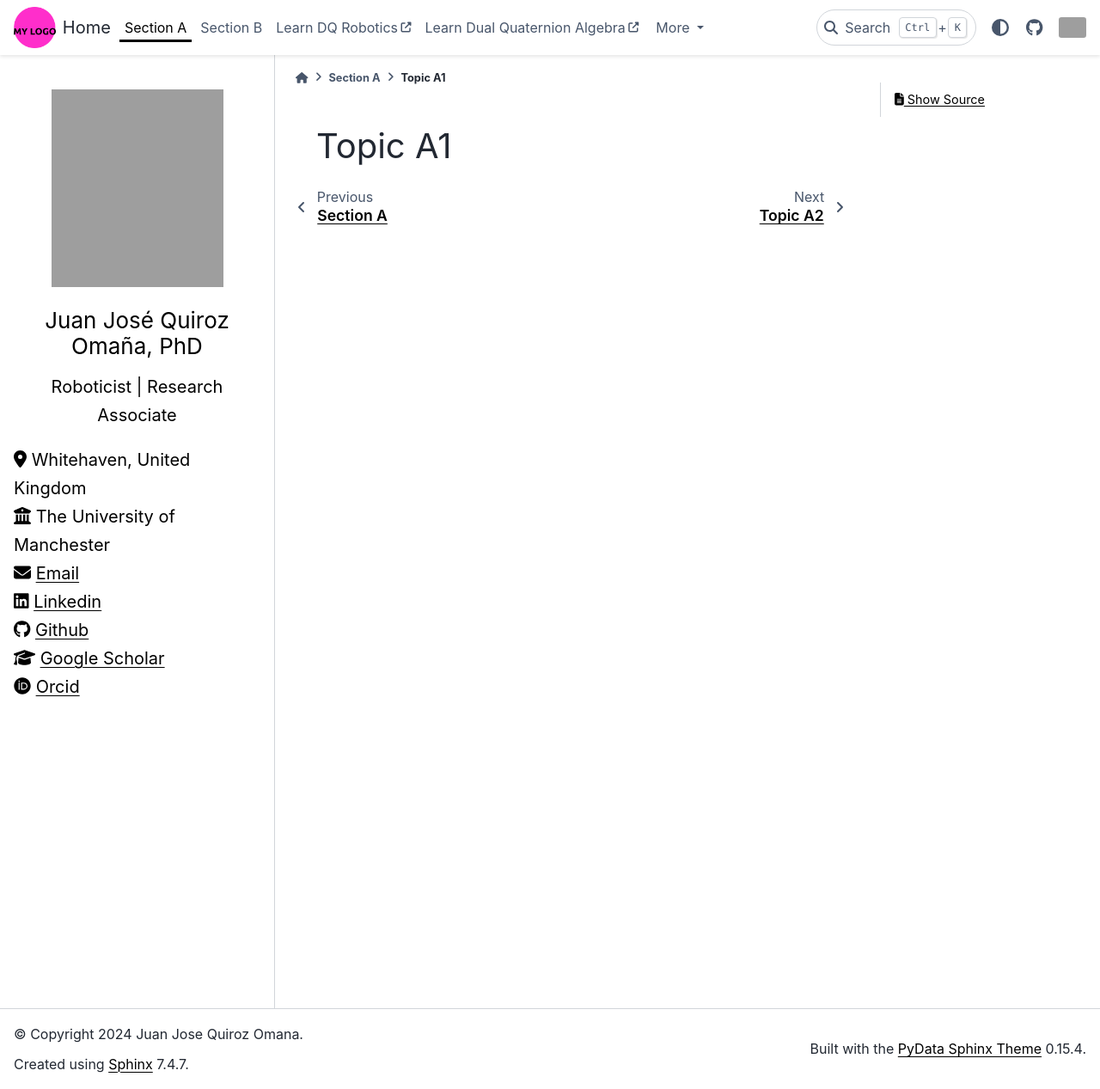
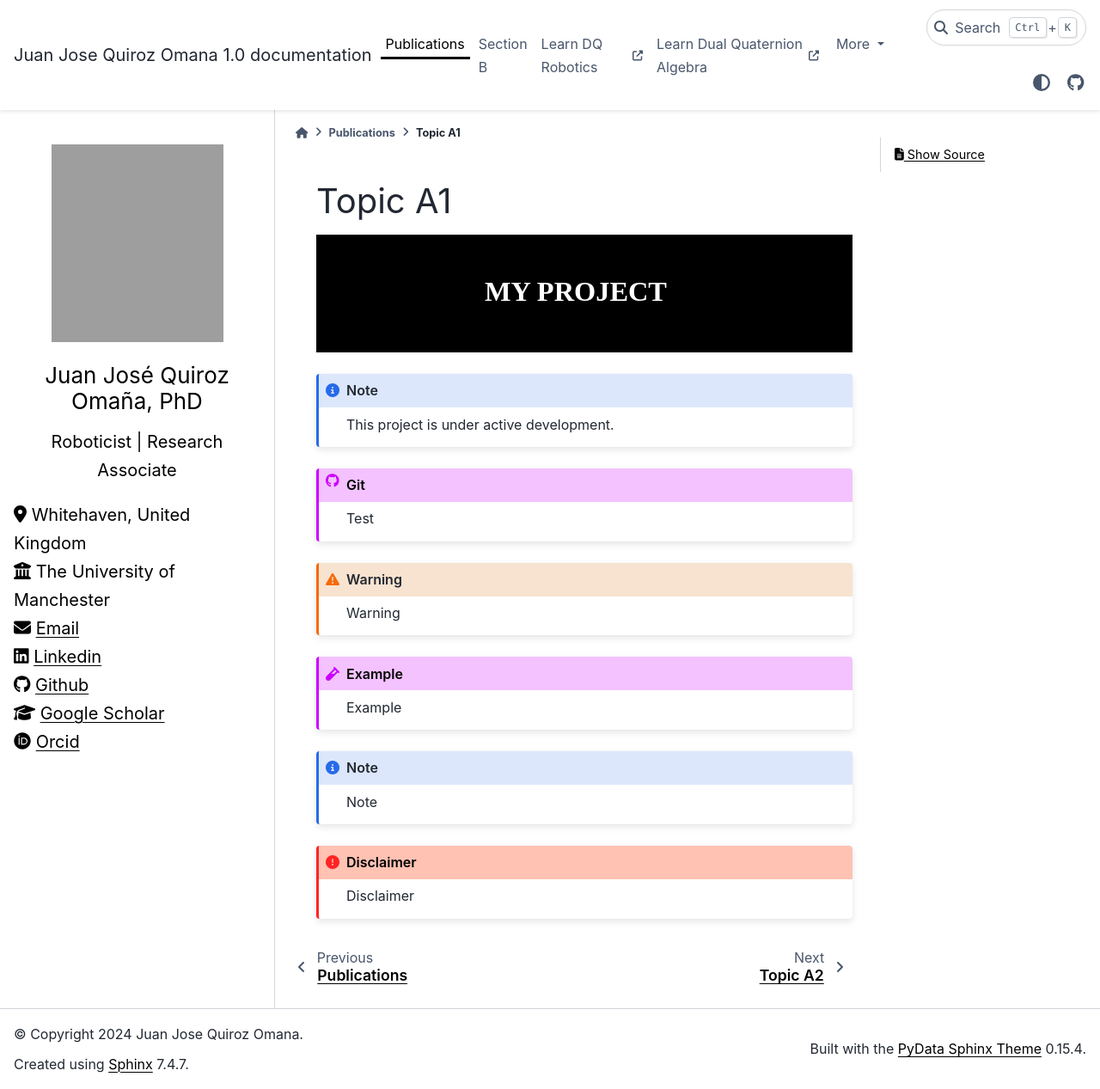
Before and after one commit to juanjqo/pydata_cv_template, a Sphinx documentation site: the page built from docs/section_a/topic1.rst, in a window 1280 px wide and 1267 px high. Shown: the whole window at 86% size. Built offline with Sphinx 7.4.7 and the PyData theme 0.15.4, drawn with Linux system fonts in a browser that asks for light colours; grey boxes are pictures that could not be loaded.

Commit message:
updated the layout

```diff
--- a/docs/conf.py
+++ b/docs/conf.py
@@ -14,7 +14,7 @@ path_str = str(Path(__file__).parent.parent)
 
 # -- Project information
 
-project = 'MyProject'
+project = 'Juan Jose Quiroz Omana'
 copyright = str(datetime.date.today().year)+' Juan Jose Quiroz Omana'
 author = 'Juan Jose Quiroz Omana'
 
@@ -56,8 +56,8 @@ html_theme = "pydata_sphinx_theme"
 html_static_path = ['_static']
 html_css_files = ["custom.css"]
 
-html_logo = "./_static/logo.png"
-html_favicon = "./_static/logo.png"
+#html_logo = "./_static/logo.png"
+#html_favicon = "./_static/logo.png"
 
 
 language = "en"
@@ -88,22 +88,23 @@ html_theme_options = {
             "icon": "fa-brands fa-github",
         },
 
-        {
-            "name": "MyLogo",
-            "url": "https://github.com/juanjqo/pydata-sphinx-theme-template",
-            "icon": "https://raw.githubusercontent.com/juanjqo/pydata-sphinx-theme-template/main/docs/_static/logo.svg",
-            "type": "local",
-            "attributes": {"target": "_blank"},
-        },
+        #{
+        #    "name": "MyLogo",
+        #    "url": "https://github.com/juanjqo/pydata-sphinx-theme-template",
+        #    "icon": "https://raw.githubusercontent.com/juanjqo/pydata-sphinx-theme-template/main/docs/_static/logo.svg",
+        #    "type": "local",
+        #    "attributes": {"target": "_blank"},
+        #},
     ],
     # alternative way to set twitter and github header icons
     # "github_url": "https://github.com/pydata/pydata-sphinx-theme",
     # "twitter_url": "https://twitter.com/PyData",
-    "logo": {
-        "text": "Home",
-        "image_dark": "./_static/logodark.svg",
-        "alt_text": "MyProject",
-    },
+    #"logo": {
+    #    "text": "Juan José Quiroz Omaña, PhD",
+    #    "image_dark": "./_static/logodark.svg",
+    #    "alt_text": "MyProject",
+    #},
+
     "use_edit_page_button": False,
     "show_toc_level": 1,
     "navbar_align": "left",  # [left, content, right] For testing that the navbar items align properly
--- a/docs/section_a/index.rst
+++ b/docs/section_a/index.rst
@@ -1,5 +1,5 @@
-Section A
-*********
+Publications
+************
 
 This is the section A
 
--- a/docs/section_a/topic1.rst
+++ b/docs/section_a/topic1.rst
@@ -1,3 +1,34 @@
 ========
 Topic A1
 ========
+
+.. image:: /_static/cover.svg
+   :align: center
+
+.. note::
+
+   This project is under active development.
+
+
+.. admonition:: Git
+   :class: admonition-git
+
+   Test
+
+.. warning::
+
+   Warning
+
+.. admonition:: Example
+   :class: admonition-example
+
+   Example
+
+.. note::
+
+   Note
+
+.. admonition:: Disclaimer
+   :class: admonition-disclaimer
+
+   Disclaimer
```
Also changed, not shown: docs/index.rst (+9 -33 lines).
